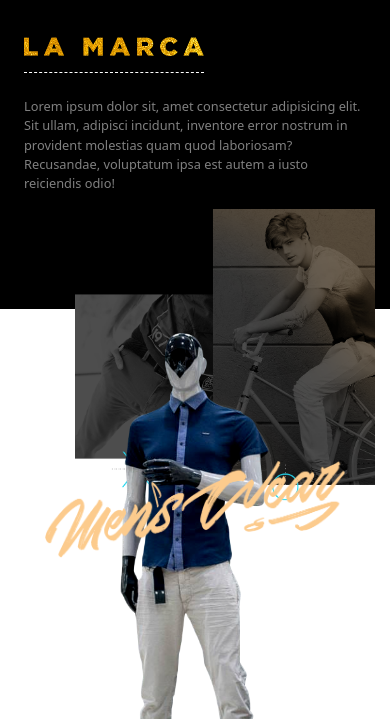
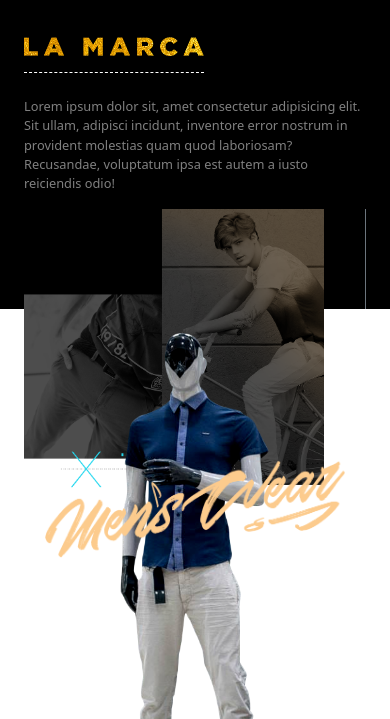
Before and after one commit to jhovannyvivas/landing-page-ddb, a website: page index.html in a window 390 px wide. Shown: the part 125-844 px from the top of the page. Drawn offline with Linux system fonts and the light colour scheme.

Commit message:
scrolpsy

```diff
--- a/index.html
+++ b/index.html
@@ -148,7 +148,7 @@
                 <img src="./assets/asset-bg.png" alt="" class=" position-absolute top-0 start-20  w-400 d-none d-md-block d-lg-none">
                 <section class="d-flex justify-content-center " style="z-index: 100;">
                 <img src="./assets/asset-bg.png" alt="" class=" position-absolute top-0 start-15  w-400 d-none d-sm-block  d-md-none">
-                <img src="./assets/asset-bg.png" alt="" class=" position-absolute top-0 start-15  w-300  d-sm-none">
+                <img src="./assets/asset-bg.png" alt="" class=" position-absolute top-0 start-0  w-300  d-sm-none">
 
               </div>
             </div>
```
